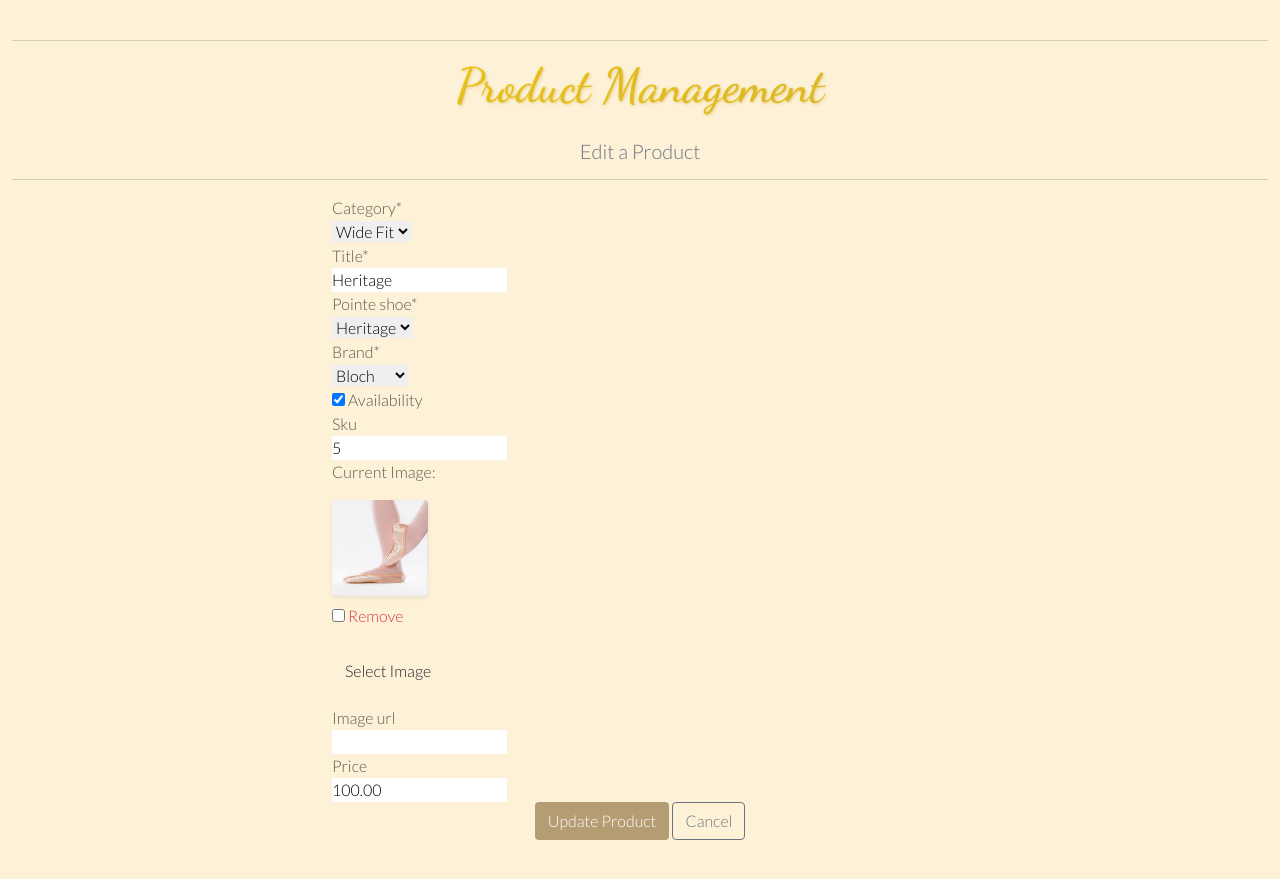
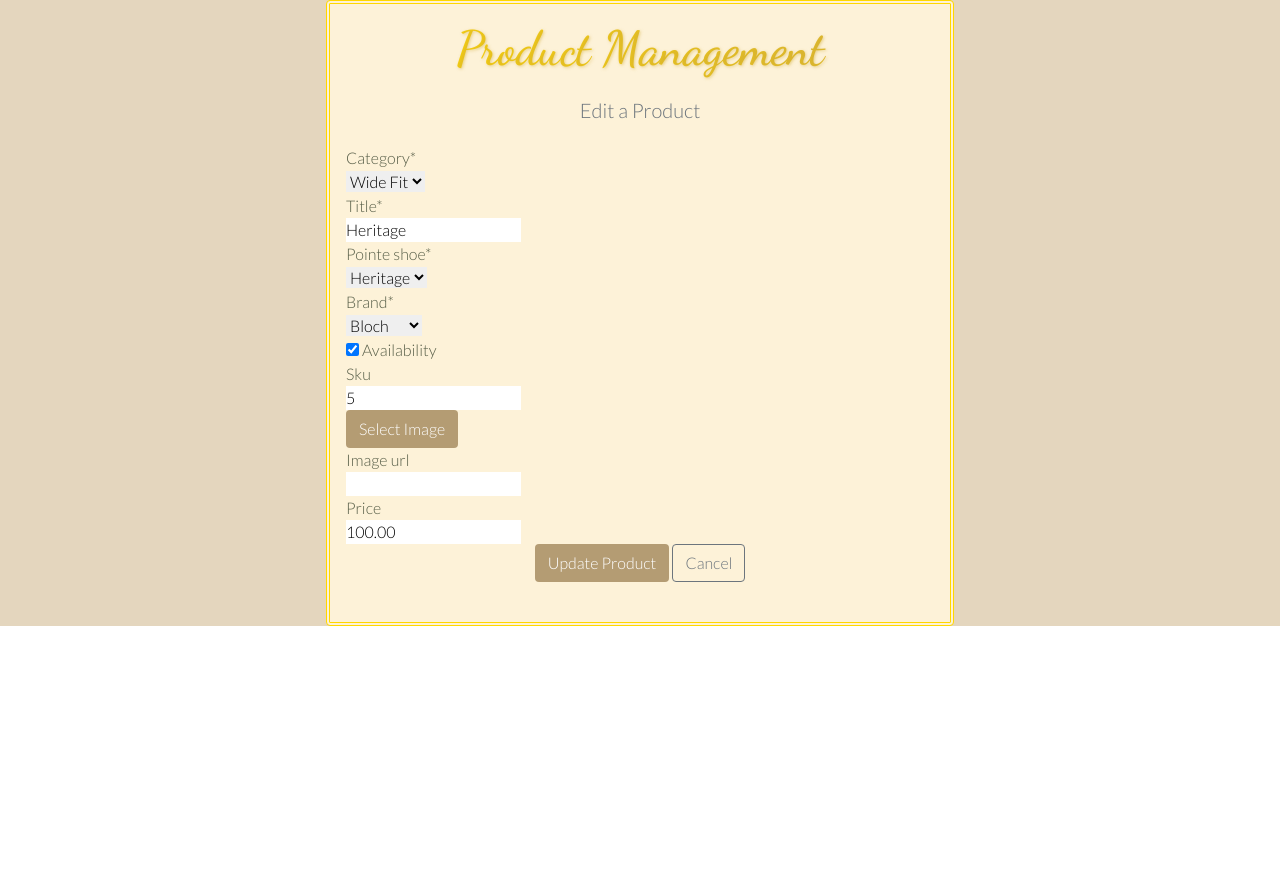
Before and after one commit to estii20/perfect_pointes, a Django app: page /products/edit/4/ in a window 1280 px wide. Shown: the part 162-1041 px from the top of the page. Run offline with Django 3.2, Linux system fonts and the light colour scheme; a user stored in the database is signed in; data comes from the database, SQL or seed files in the repository; some libraries are stand-ins or nearby versions.

Commit message:
Update layout and style for add_product and edit_product templates

```diff
--- a/products/templates/products/edit_product.html
+++ b/products/templates/products/edit_product.html
@@ -1,32 +1,33 @@
 {% extends "base.html" %}
 {% load static %}
-
 
 {% block page_header %}
 {% endblock %}
 
 {% block content %}
 <main>
-    <div class="container-fluid light-pink-bg min-vh-100 d-flex flex-column py-4">
+    <div class="container-fluid px-0" style="background-color: #e4d6be;">
         <!-- Order Summary -->
-        <div class="row">
-            <div class="col text-center">
-                <hr>
-                <h2 class="gold-text logo-font mb-4">Product Management</h2>
-                <h5 class="text-muted">Edit a Product</h5>
-                <hr>
-            </div>
-        </div>
-
         <div class="row justify-content-center">
-            <div class="col-12 col-md-6">
-                <form method="POST" action="{% url 'edit_product' product.id %}" class="form mb-4" enctype="multipart/form-data">
+            <div class="col-lg-6">
+                <div class="card light-pink-bg gold-frame">
+                    <div class="card-body">
+                        <h2 class="card-title gold-text logo-font mb-4 text-center">Product Management</h2>
+                        <h5 class="card-subtitle mb-4 text-muted text-center">Edit a Product</h5>
+                        <form method="POST" action="{% url 'edit_product' product.id %}" class="mb-4"
+                            enctype="multipart/form-data">
                             {% csrf_token %}
                             {% for field in form %}
                             {% if field.name != 'image' %}
+                            <div class="form-group">
                                 {{ field | as_crispy_field }}
+                            </div>
                             {% else %}
-                    {{ field }}
+                            <div class="form-group">
+                                <label class="btn btn-custom ml-2" style="cursor: pointer;">
+                                    Select Image<input type="file" name="image" style="display: none;">
+                                </label>
+                            </div>
                             {% endif %}
                             {% endfor %}
                             <div class="text-center">
@@ -37,15 +38,20 @@
                     </div>
                 </div>
             </div>
+        </div>
+    </div>
 </main>
 {% endblock %}
 
 {% block postloadjs %}
 {{ block.super }}
-<script type="text/javascript">
-    $('#new-image').change(function () {
-        var file = $('#new-image')[0].files[0];
-        $('#filename').text(`Image will be set to: ${file.name}`);
+<script>
+    document.addEventListener("DOMContentLoaded", function () {
+        document.querySelector("input[type=file]").addEventListener("change", function () {
+            var fileName = this.files[0].name;
+            var label = document.querySelector('label.btn-custom');
+            label.textContent = "Selected: " + fileName;
+        });
     });
 </script>
 {% endblock %}
--- a/static/css/base.css
+++ b/static/css/base.css
@@ -585,7 +585,7 @@ input::placeholder {
     overflow: hidden;
 }
 
-.btn-file input[type="file"] {
+.input {
     position: absolute;
     top: 0;
     right: 0;
```
Also changed, not shown: products/templates/products/add_product.html (+23 -18 lines). Lines whose indentation alone changed are shown as unchanged.
